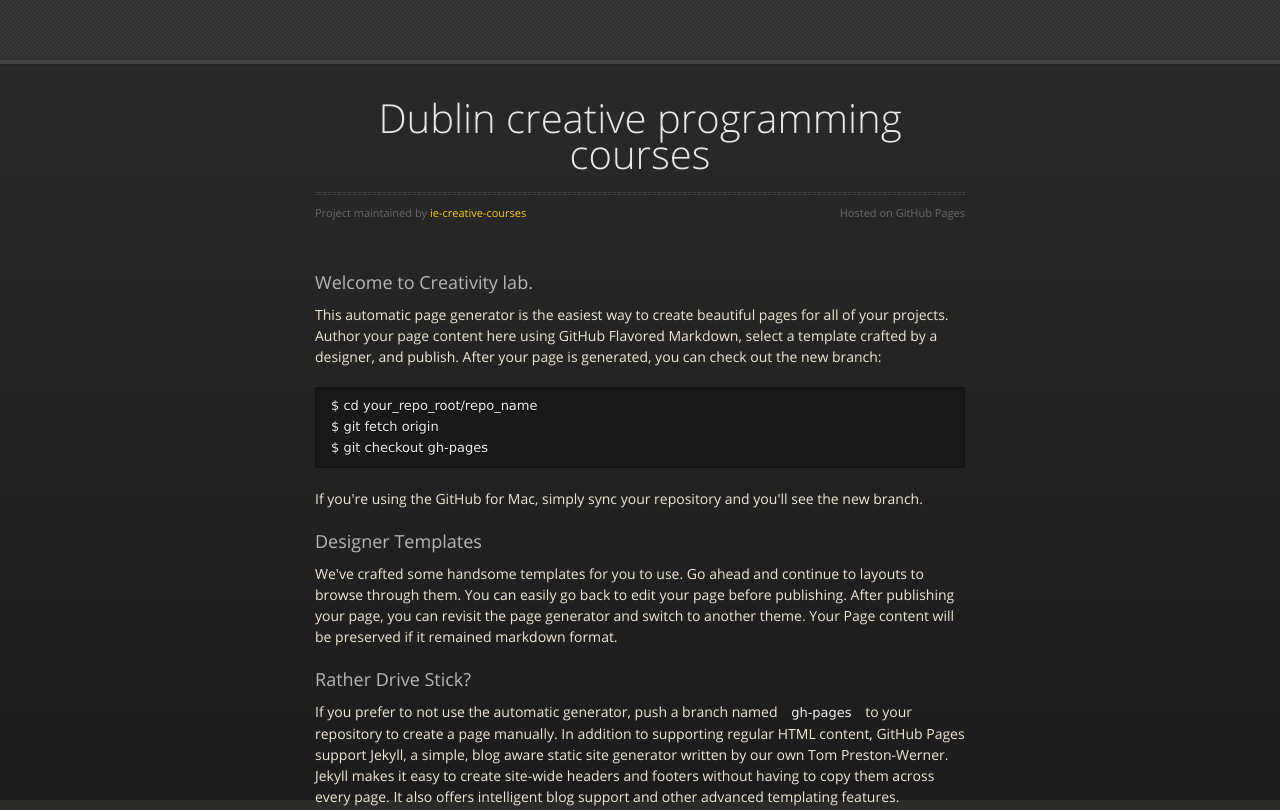
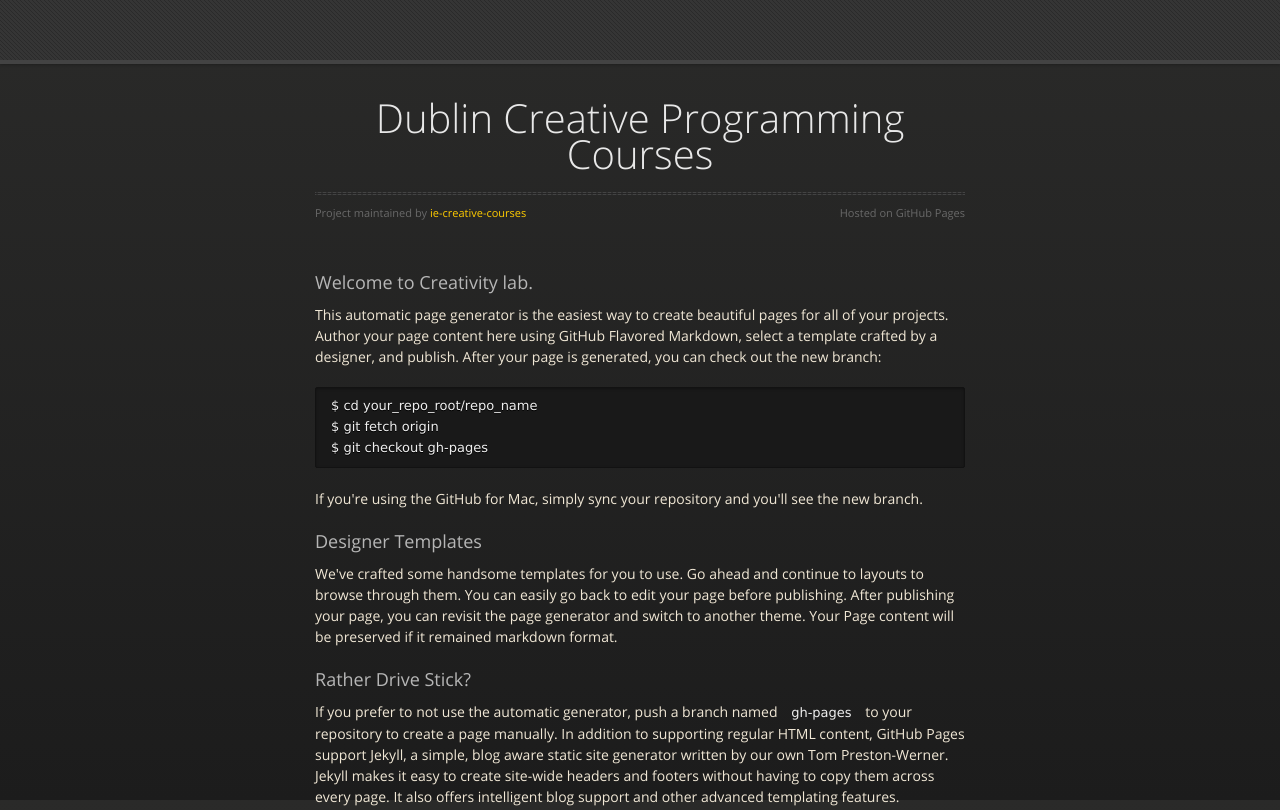
Before and after one commit to ie-creative-courses/ie-creative-courses.github.com, a plain HTML site: page index.html in a window 1280 px wide. Shown: the top 810 px of the page. Drawn offline with nearby package versions, Linux system fonts and the light colour scheme.

Commit message:
Update index.html

```diff
--- a/index.html
+++ b/index.html
@@ -28,7 +28,7 @@
 
       <section>
         <div id="title">
-          <h1>Dublin creative programming courses</h1>
+          <h1>Dublin Creative Programming Courses</h1>
           <p></p>
           <hr>
           <span class="credits left">Project maintained by <a href="https://github.com/ie-creative-courses">ie-creative-courses</a></span>
```
